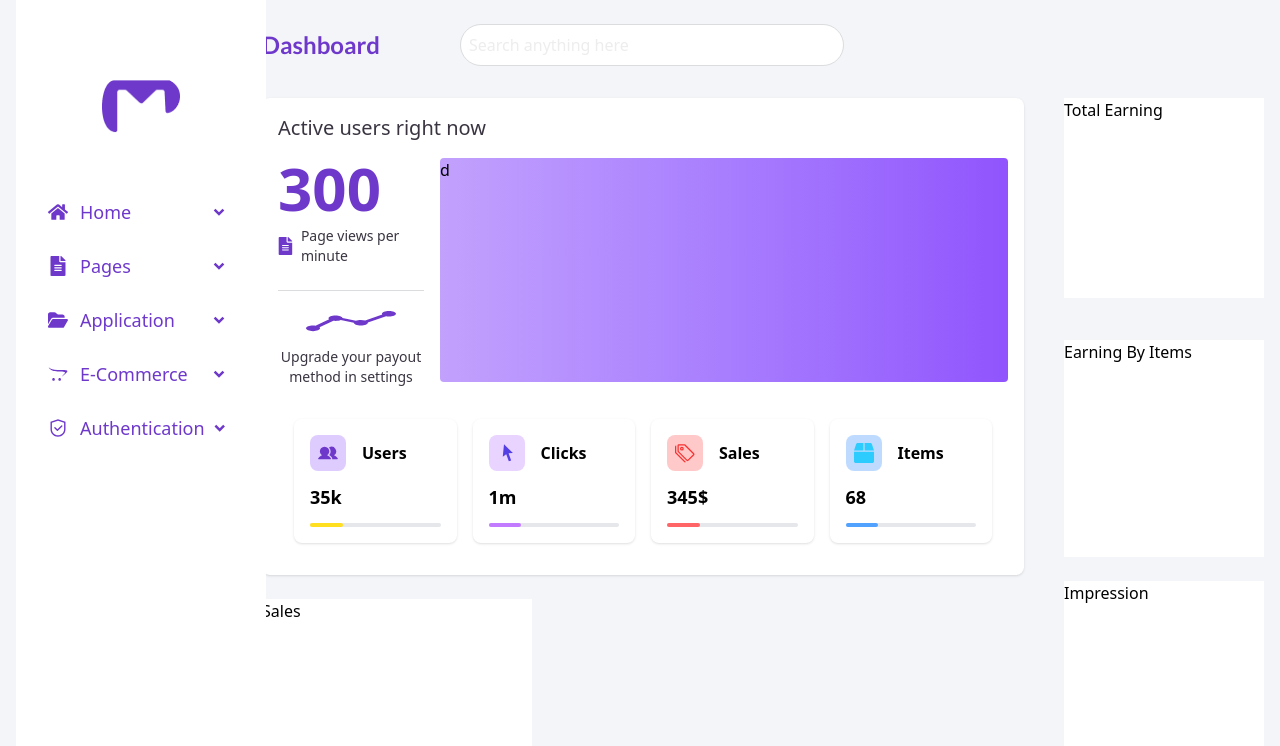
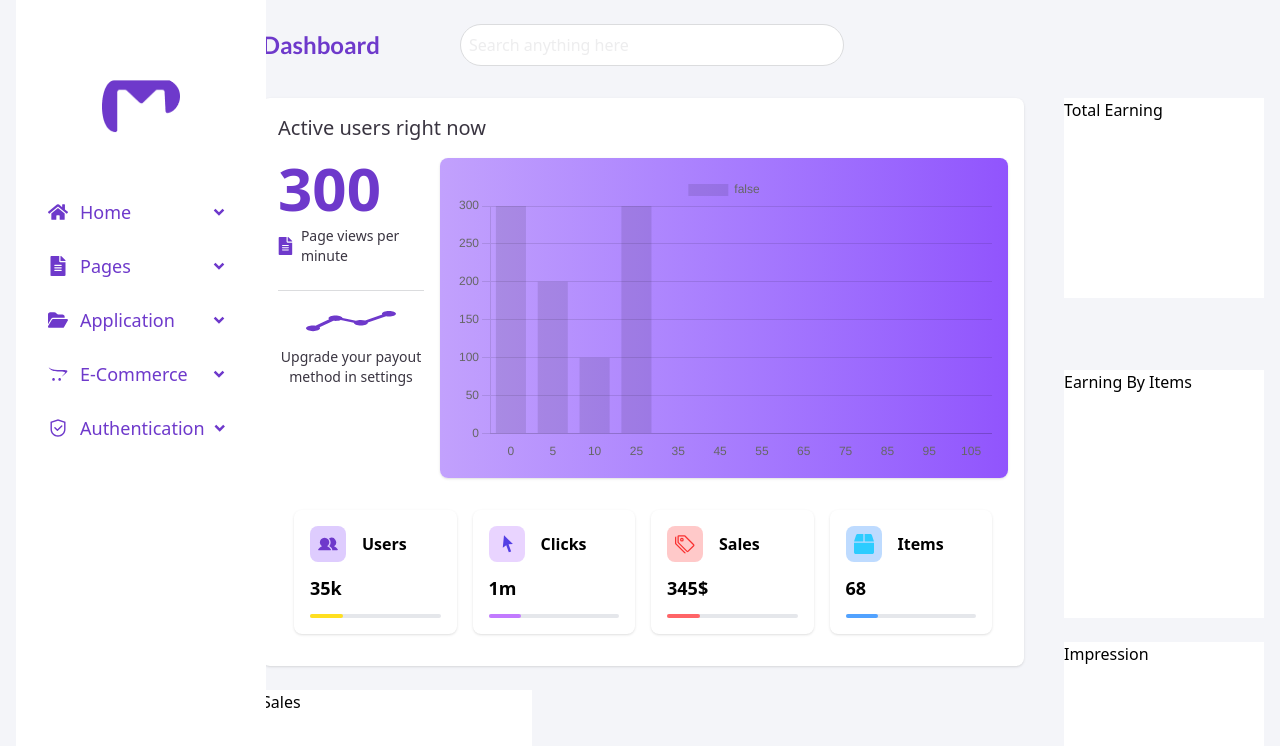
Before and after one commit to Favics-T/Admin-Dashboard, a React (Vite) app: page /home in a window 1280 px wide. Shown: the top 746 px of the page. Built offline with nearby package versions, Linux system fonts and the light colour scheme.

Commit message:
learning bar chart

```diff
--- a/package.json
+++ b/package.json
@@ -11,7 +11,9 @@
   },
   "dependencies": {
     "@tailwindcss/vite": "^4.1.11",
+    "chart.js": "^4.5.0",
     "react": "^19.1.0",
+    "react-chartjs-2": "^5.3.0",
     "react-dom": "^19.1.0",
     "react-icons": "^5.5.0",
     "react-router-dom": "^7.7.1",
--- a/src/pages/Home/ActiveUsers.jsx
+++ b/src/pages/Home/ActiveUsers.jsx
@@ -3,6 +3,7 @@ import { SlGraph } from "react-icons/sl";
 import { FaFileAlt } from "react-icons/fa";
 import TransactionGraph from './Chart/TransactionGraph';
 import UserCard from './components/UserCard';
+import DashboardChart from './Chart/DashboardChart';
 
 const ActiveUsers = () => {
   return (
@@ -48,7 +49,7 @@ const ActiveUsers = () => {
 
           {/* Right Chart */}
           <div className="flex-1">
-            <TransactionGraph />
+           <DashboardChart />
           </div>
 
         </div>
--- /dev/null
+++ b/src/pages/Home/Chart/DashboardChart.jsx
@@ -0,0 +1,44 @@
+import React from 'react';
+import { Bar } from 'react-chartjs-2';
+import { barChart } from './data/data';
+import {
+  Chart as ChartJs,
+  CategoryScale,
+  LinearScale,
+  BarElement,
+  Title,
+  Tooltip,
+  Legend
+} from 'chart.js';
+
+ChartJs.register(
+  CategoryScale,
+  LinearScale,
+  BarElement,
+  Title,
+  Tooltip,
+  Legend
+);
+
+const DashboardChart = () => {
+  const options = {
+    responsive: true,
+    maintainAspectRatio: false,
+    plugins: {
+      legend: { display: true, position: 'top' },
+      tooltip: { enabled: true }
+    },
+    scales: {
+      x: { grid: { display: false } },
+      y: { beginAtZero: true }
+    }
+  };
+
+  return (
+    <div className="bg-gradient-to-r from-[#C2A1FD] to-[#9154FD] w-full h-64 md:h-80 p-4 rounded-lg shadow">
+      <Bar options={options} data={barChart} />
+    </div>
+  );
+};
+
+export default DashboardChart;
--- a/src/pages/Home/Chart/TransactionGraph.jsx
+++ b/src/pages/Home/Chart/TransactionGraph.jsx
@@ -1,13 +1,46 @@
-import React from 'react'
+import React from 'react';
+import { Line } from 'react-chartjs-2';
+import {
+  Chart as ChartJs,
+  LinearScale,
+  CategoryScale,
+  PointElement,
+  LineElement,
+  Title,
+  Legend,
+  Tooltip
+} from 'chart.js';
+import { lineData } from './data/data';
+
+ChartJs.register(
+  LinearScale,
+  CategoryScale,
+  PointElement,
+  LineElement,
+  Title,
+  Legend,
+  Tooltip
+);
 
 const TransactionGraph = () => {
+  const options = {
+    responsive: true,
+    maintainAspectRatio: false, // allows height control
+    plugins: {
+      legend: { display: true, position: 'top' },
+      tooltip: { enabled: true }
+    },
+    scales: {
+      x: { grid: { display: false } },
+      y: { beginAtZero: true }
+    }
+  };
+
   return (
-    <div>
-      <div className=' bg-gradient-to-r rounded from-[#C2A1FD] to-[#9154FD] h-56 w-full'>
-d
-      </div>
+    <div className="w-full h-64 md:h-80 bg-gradient-to-r from-[#C2A1FD] to-[#9154FD] ">
+      <Line options={options} data={lineData} />
     </div>
-  )
-}
+  );
+};
 
-export default TransactionGraph
+export default TransactionGraph;
--- a/src/pages/Home/Chart/data/data.js
+++ b/src/pages/Home/Chart/data/data.js
@@ -1,5 +1,27 @@
-export const LineData = [
+import { data } from "react-router-dom";
+
+export const lineData = {
+  labels: [0, 5, 15, 25, 35, 45, 55, 65, 85, 95, 105, 125],
+  datasets: [
     {
+      label: "Steps",
+      data: [100, 200, 300, 250, 400, 350, 450, 500, 600, 550, 650, 700],
+      borderColor: "#533FE4",
+      backgroundColor: "rgba(83, 63, 228, 0.2)",
+      fill: true,
+      tension: 0.3,
+      pointBackgroundColor: "#533FE4",
+    },
+  ],
+};
 
-    }
-]
+
+export const barChart ={
+    labels:[0,5,10,25,35,45,55,65,75,85,95,105],
+    datasets:[
+        {
+            label:false,
+            data:[300,200,100,300]
+        }
+    ]
+}
```
Also changed, not shown: 1 other file (tests, documents, lock files or other folders).
